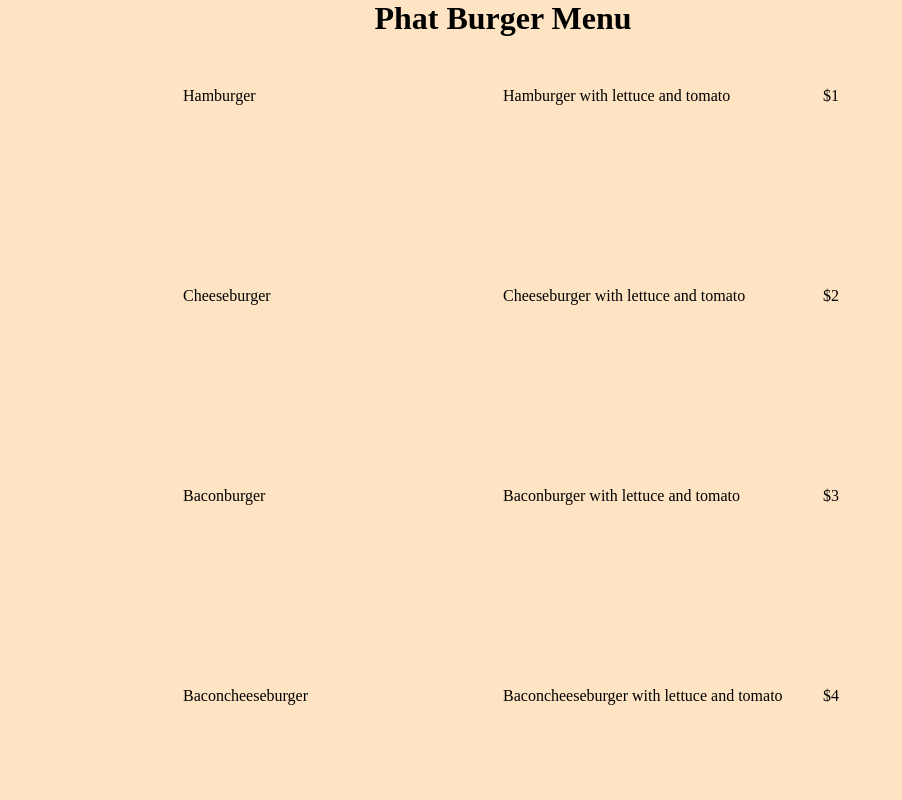
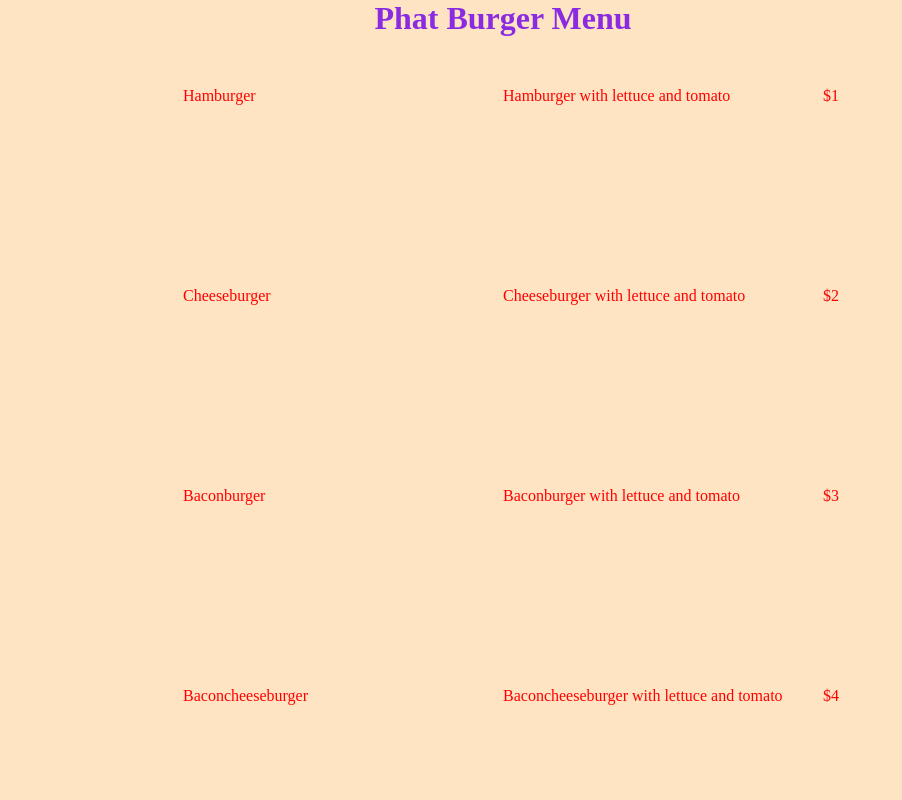
Before and after one commit to Hawaiisunsets/W3D-Assignment, a plain HTML site: page index.html in a window 1280 px wide. Shown: the top 800 px of the page, 137-1039 px from the left. Drawn offline with Linux system fonts and the light colour scheme.

```diff
--- a/css/style.css
+++ b/css/style.css
@@ -21,4 +21,9 @@
     display: grid;
     justify-content: center;
     margin-bottom: 50px;
+    color: blueviolet;
 }
+
+p{
+    color: red;
+}
```
